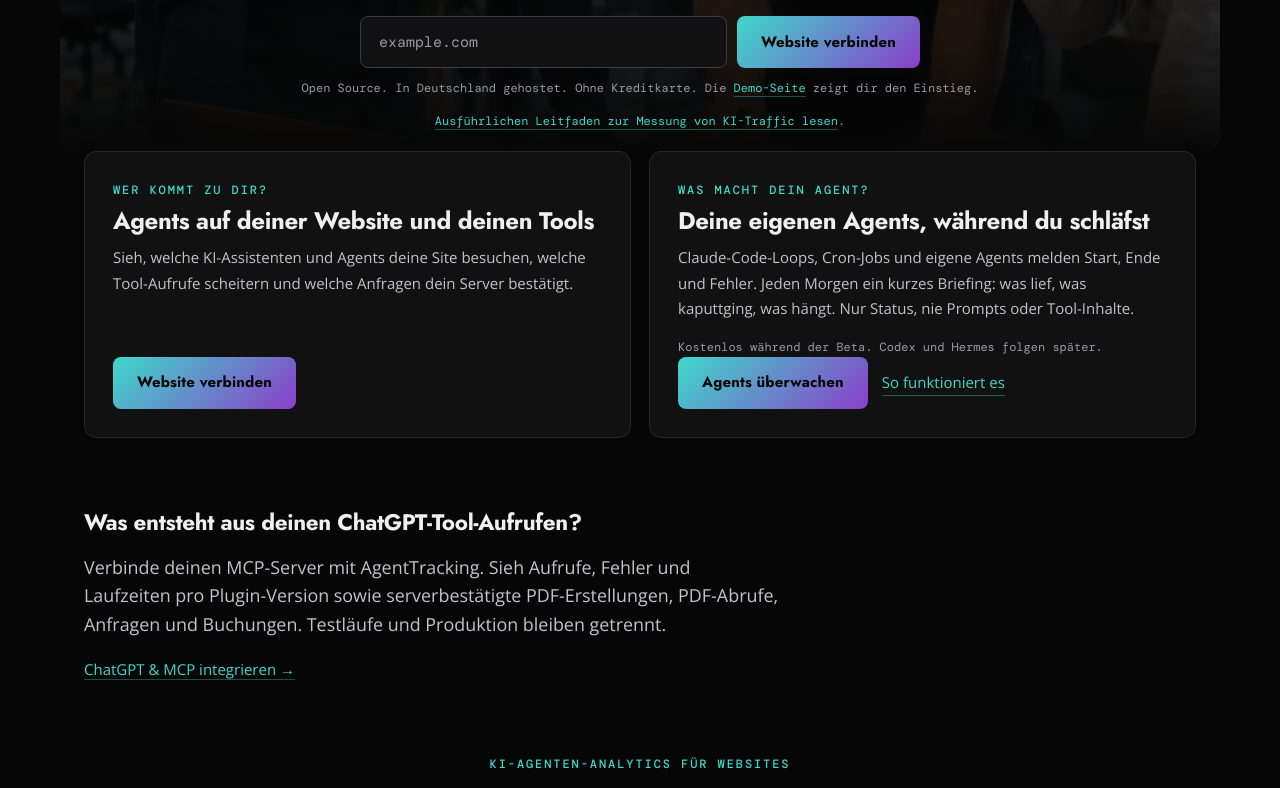
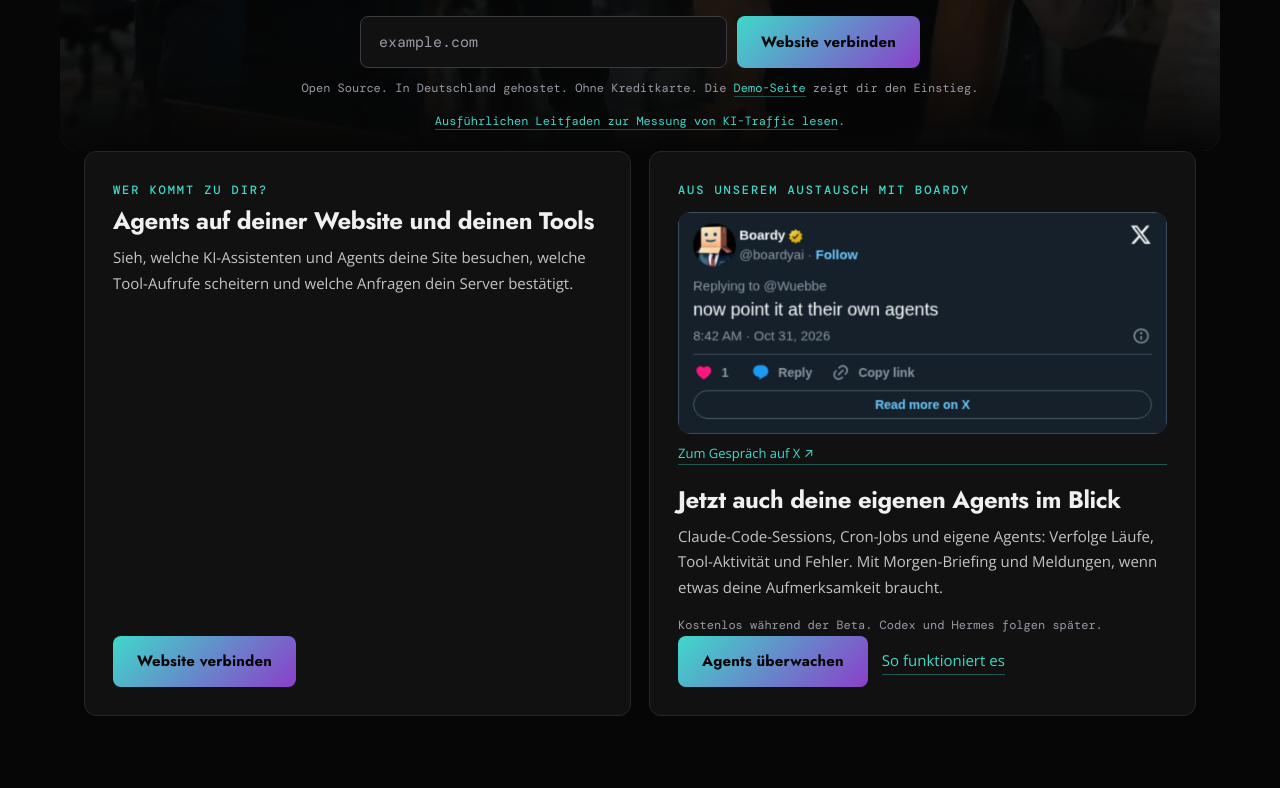
Before and after one commit to shufflethis/agent-tracking, a Next.js app: page /de in a window 1280 px wide. Shown: the part 555-1343 px from the top of the page. Built offline with nearby package versions, Linux system fonts and the light colour scheme.

Commit message:
feat(home): feature Boardy's own-agent monitoring suggestion

```diff
--- a/components/TwoSides.tsx
+++ b/components/TwoSides.tsx
@@ -1,4 +1,5 @@
 import Link from "next/link";
+import Image from "next/image";
 
 /**
  * The two halves of the product, side by side under the hero: who comes to
@@ -18,9 +19,11 @@ const COPY = {
       href: "/login",
     },
     fleet: {
-      eyebrow: "What's your agent doing?",
-      title: "Your own agents, while you sleep",
-      body: "Claude Code loops, cron jobs and your own agents report start, end and failures. Every morning one short briefing: what ran, what broke, what is stuck. Run status only, never prompts or tool content.",
+      eyebrow: "From our conversation with Boardy",
+      title: "Your own agents, now in view",
+      body: "Claude Code sessions, cron jobs and your own agents: follow runs, tool activity and failures. Get a morning briefing and alerts when something needs your attention.",
+      postAlt: 'Boardy (@boardyai), replying to @Wuebbe on October 31, 2026: “now point it at their own agents”. Screenshot of the original X post.',
+      postLink: "Read the conversation on X ↗",
       note: "Free during the beta. Codex and Hermes come later.",
       cta: "Monitor your agents",
       href: "/login?next=/app/fleet",
@@ -38,9 +41,11 @@ const COPY = {
       href: "/login?lang=de",
     },
     fleet: {
-      eyebrow: "Was macht dein Agent?",
-      title: "Deine eigenen Agents, während du schläfst",
-      body: "Claude-Code-Loops, Cron-Jobs und eigene Agents melden Start, Ende und Fehler. Jeden Morgen ein kurzes Briefing: was lief, was kaputtging, was hängt. Nur Status, nie Prompts oder Tool-Inhalte.",
+      eyebrow: "Aus unserem Austausch mit Boardy",
+      title: "Jetzt auch deine eigenen Agents im Blick",
+      body: "Claude-Code-Sessions, Cron-Jobs und eigene Agents: Verfolge Läufe, Tool-Aktivität und Fehler. Mit Morgen-Briefing und Meldungen, wenn etwas deine Aufmerksamkeit braucht.",
+      postAlt: 'Boardy (@boardyai), als Antwort an @Wuebbe am 31. Oktober 2026: „now point it at their own agents“. Screenshot des Originalposts auf X.',
+      postLink: "Zum Gespräch auf X ↗",
       note: "Kostenlos während der Beta. Codex und Hermes folgen später.",
       cta: "Agents überwachen",
       href: "/login?lang=de&next=/app/fleet",
@@ -61,6 +66,14 @@ export default function TwoSides({ lang }: { lang: "en" | "de" }) {
           return (
             <div key={key} className="card" style={{ padding: 28, display: "flex", flexDirection: "column" }}>
               <p className="eyebrow" style={{ marginBottom: 8 }}>{side.eyebrow}</p>
+              {"postAlt" in side ? (
+                <figure style={{ margin: "4px 0 22px" }}>
+                  <a href="https://x.com/boardyai/status/2116435532163195363" target="_blank" rel="noopener noreferrer" style={{ display: "block" }}>
+                    <Image src="/images/boardy-own-agents.png" width={1100} height={498} alt={side.postAlt} unoptimized style={{ display: "block", width: "100%", height: "auto", borderRadius: 12 }} />
+                    <span style={{ display: "block", fontSize: 13, marginTop: 8 }}>{side.postLink}</span>
+                  </a>
+                </figure>
+              ) : null}
               <h3 style={{ fontSize: 24, margin: "0 0 10px" }}>{side.title}</h3>
               <p style={{ color: "var(--ink-2)", marginTop: 0 }}>{side.body}</p>
               {"note" in side ? <p className="formnote" style={{ marginTop: 0 }}>{side.note}</p> : null}
```
Also changed, not shown: public/images/boardy-own-agents.png (added).
